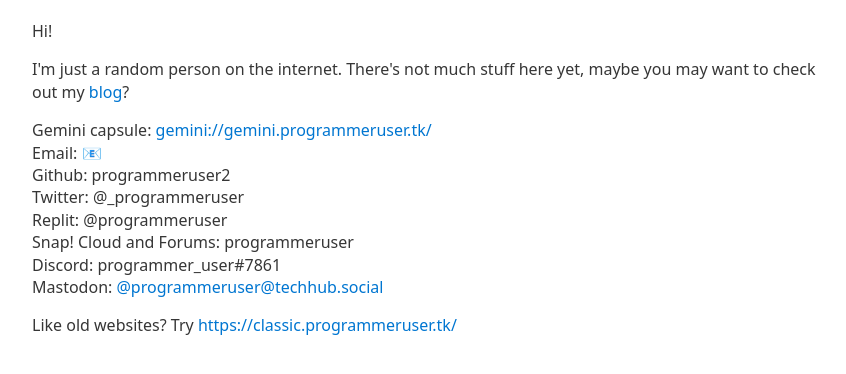
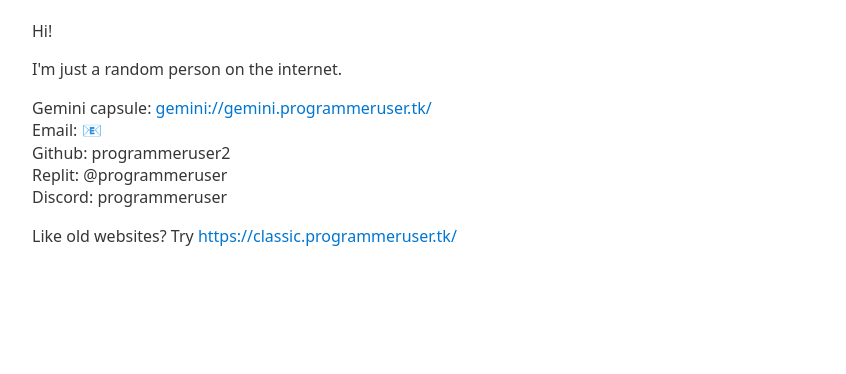
Before and after one commit to programmeruser2/old-website, a website: page dist/index.html in a window 1280 px wide. Shown: the whole page, without its empty margins (208-1054 px from the left). Drawn offline with nearby package versions, Linux system fonts and the light colour scheme.

Commit message:
actually fix

```diff
--- a/dist/index.html
+++ b/dist/index.html
@@ -1,9 +1,5 @@
-<!DOCTYPE html><html><head><meta charset="UTF-8"><meta name="viewport" content="width=device-width,initial-scale=1"><title>Programmeruser's website</title><link rel="stylesheet" type="text/css" href="https://cdn.jsdelivr.net/npm/water.css@2/out/water.css"></head><body><p>Hi!</p><p> I'm just a random person on the internet.
-There's not much stuff here yet, maybe you may want to check out my <a href="https://blog.programmeruser.tk">blog</a>?</p><p style="white-space:pre;">Gemini capsule: <a href="gemini://gemini.programmeruser.tk/">gemini://gemini.programmeruser.tk/</a>
+<!DOCTYPE html><html><head><meta charset="UTF-8"><meta name="viewport" content="width=device-width,initial-scale=1"><title>Programmeruser's website</title><link rel="stylesheet" type="text/css" href="https://cdn.jsdelivr.net/npm/water.css@2/out/water.css"></head><body><p>Hi!</p><p> I'm just a random person on the internet.</p><p style="white-space:pre;">Gemini capsule: <a href="gemini://gemini.programmeruser.tk/">gemini://gemini.programmeruser.tk/</a>
 Email: <a href="mailto:programmeruser@programmeruser.tk"></a>
 Github: programmeruser2
-Twitter: @_programmeruser
 Replit: @programmeruser
-Snap! Cloud and Forums: programmeruser
-Discord: programmer_user#7861
-Mastodon: <a rel="me" href="https://techhub.social/@programmeruser">@programmeruser@techhub.social</a></p><p>Like old websites? Try <a href="https://classic.programmeruser.tk/">https://classic.programmeruser.tk/</a></p></body></html>
+Discord: programmeruser</p><p>Like old websites? Try <a href="https://classic.programmeruser.tk/">https://classic.programmeruser.tk/</a></p></body></html>
```
Also changed, not shown: 1 other file.
